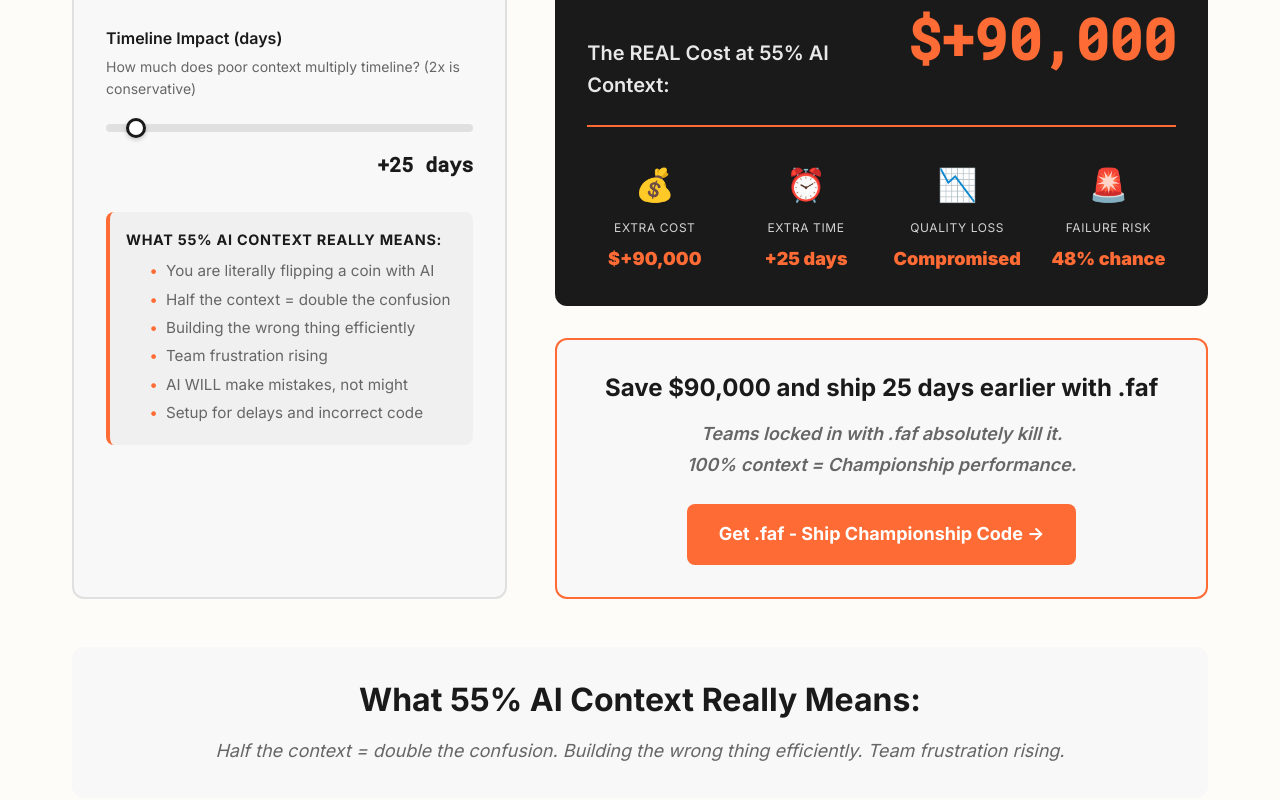
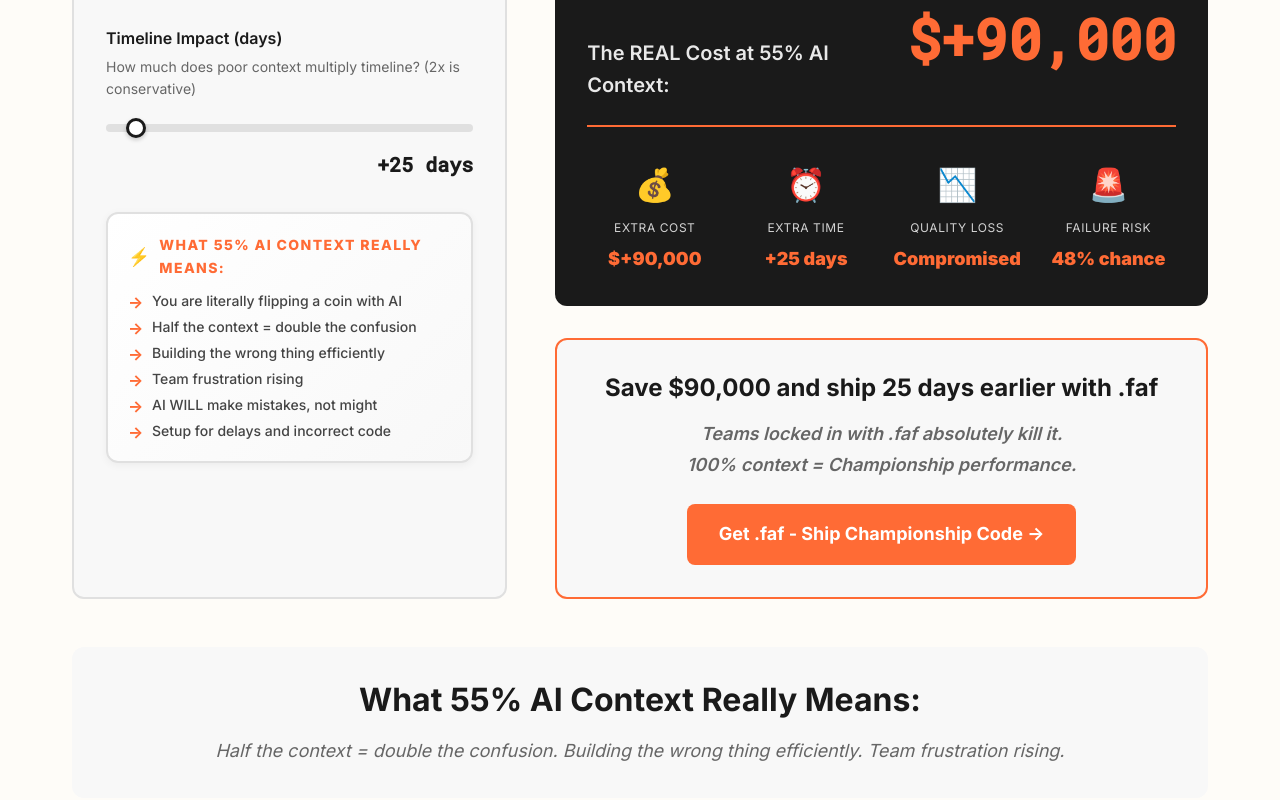
Before and after one commit to Wolfe-Jam/faf-one-svelte, a SvelteKit app: page /risk-assessment in a window 1280 px wide. Shown: the part 971-1771 px from the top of the page. Built offline with nearby package versions, Linux system fonts and the light colour scheme.

Commit message:
refactor: Enhance context preview visual design
- Reduce spacing to lower the section
- Add gradient background and hover effects
- Switch bullets to arrows for dynamic feel
- Tighten typography and spacing
- Add lightning bolt accent to header

```diff
--- a/src/routes/risk-assessment/+page.svelte
+++ b/src/routes/risk-assessment/+page.svelte
@@ -727,43 +727,61 @@
 	}
 
 	.context-preview {
-		margin-top: 1.5rem;
-		padding: 1rem;
-		background: #f0f0f0;
-		border-radius: 8px;
-		border-left: 4px solid var(--faf-orange);
+		margin-top: 0.75rem;
+		padding: 1.25rem;
+		background: linear-gradient(135deg, #fff 0%, #f8f8f8 100%);
+		border-radius: 12px;
+		border: 2px solid #e0e0e0;
+		box-shadow: 0 2px 8px rgba(0,0,0,0.05);
+		transition: all 0.3s ease;
+	}
+
+	.context-preview:hover {
+		box-shadow: 0 4px 12px rgba(255, 107, 53, 0.1);
+		border-color: var(--faf-orange);
 	}
 
 	.context-preview h4 {
-		margin: 0 0 0.5rem 0;
-		color: var(--faf-black);
-		font-size: 0.9rem;
+		margin: 0 0 0.75rem 0;
+		color: var(--faf-orange);
+		font-size: 0.875rem;
 		text-transform: uppercase;
-		letter-spacing: 0.05em;
-		font-weight: 700;
+		letter-spacing: 0.1em;
+		font-weight: 800;
+		display: flex;
+		align-items: center;
+		gap: 0.5rem;
+	}
+
+	.context-preview h4:before {
+		content: "⚡";
+		font-size: 1.1rem;
 	}
 
 	.context-preview ul {
 		margin: 0;
-		padding-left: 1.5rem;
+		padding-left: 0;
 		list-style: none;
+		display: grid;
+		gap: 0.4rem;
 	}
 
 	.context-preview li {
-		color: #666;
-		font-size: 0.95rem;
-		line-height: 1.6;
-		margin-bottom: 0.25rem;
+		color: #444;
+		font-size: 0.875rem;
+		line-height: 1.4;
 		position: relative;
-		padding-left: 1rem;
+		padding-left: 1.5rem;
+		font-weight: 500;
 	}
 
 	.context-preview li:before {
-		content: "•";
+		content: "→";
 		color: var(--faf-orange);
 		font-weight: bold;
 		position: absolute;
 		left: 0;
+		font-size: 1rem;
 	}
 
 	.context-stories {
```
